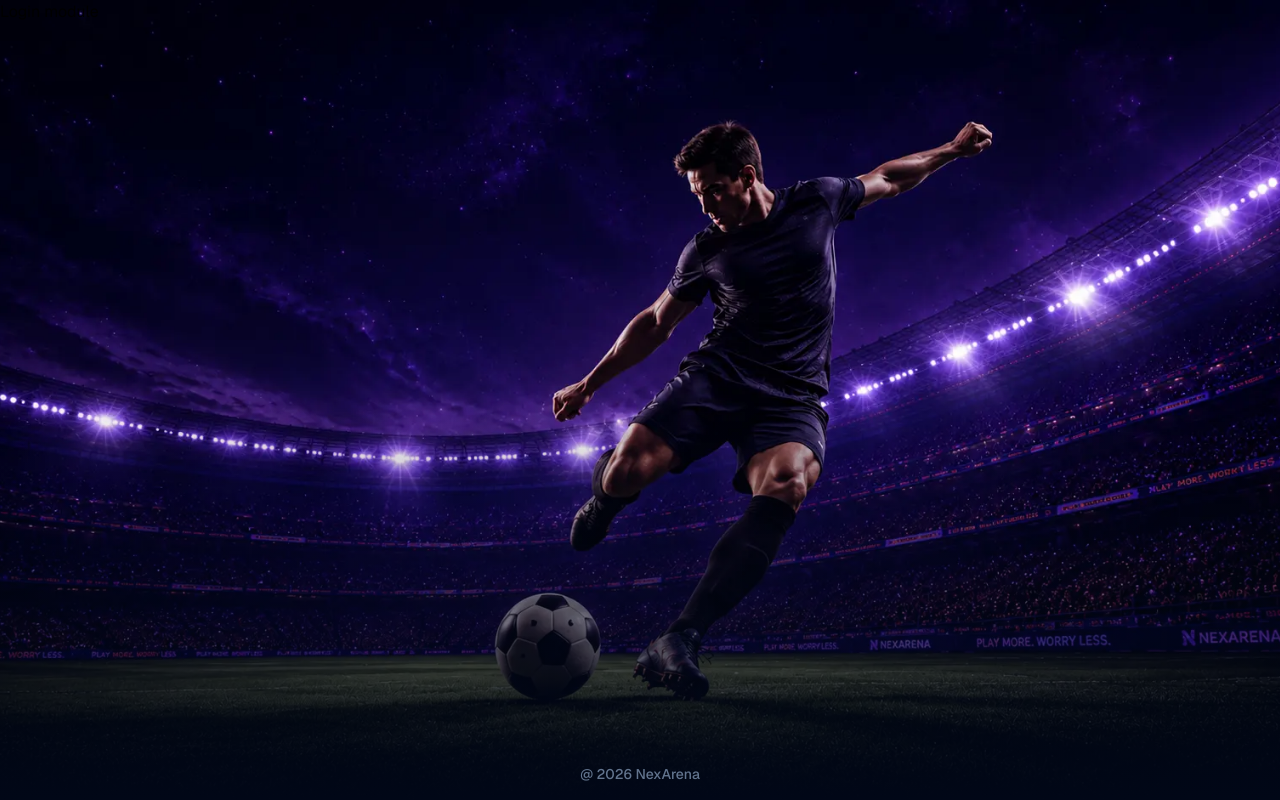
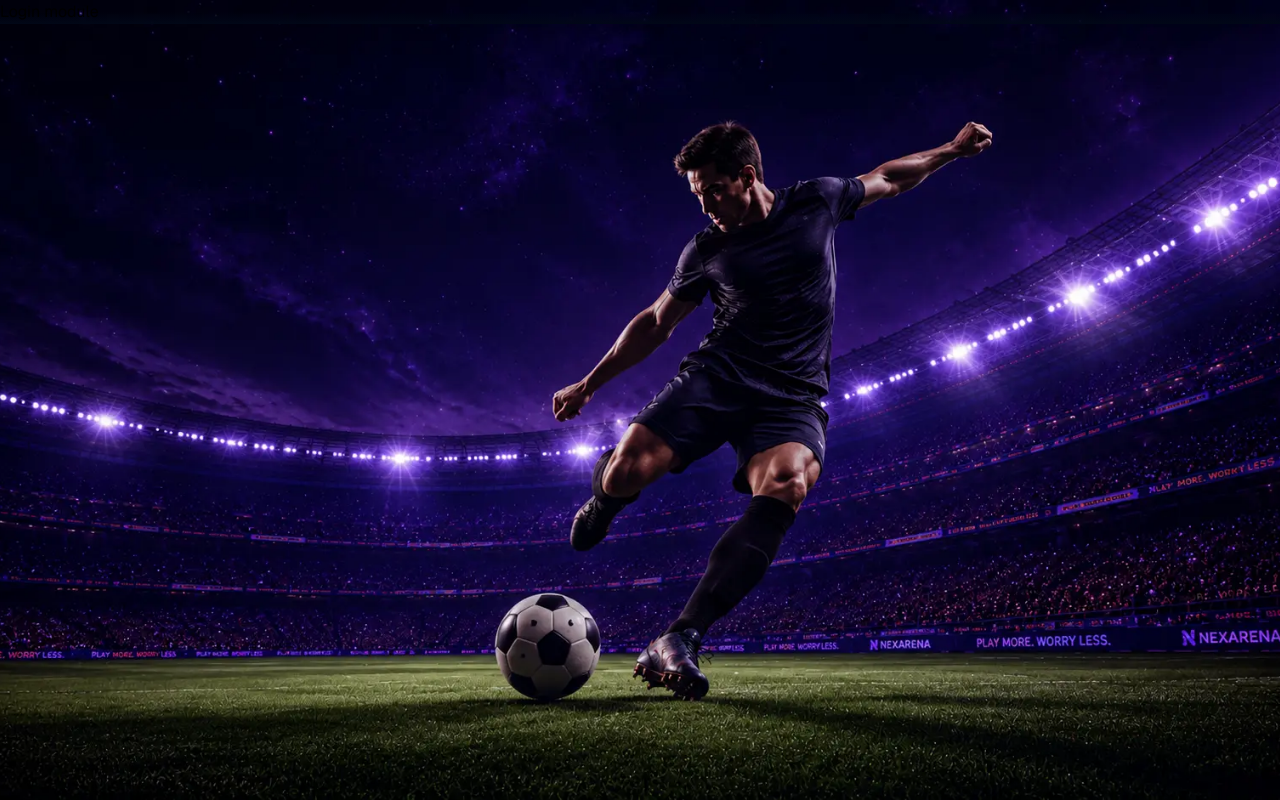
Before and after one commit to quantumrahman/nexarena-frontend, a Next.js app: page /auth/login in a window 1280 px wide. Built offline with nearby package versions, Linux system fonts and the light colour scheme.

Commit message:
refactor: remove copyright text and change layout

```diff
--- a/src/app/(auth)/layout.js
+++ b/src/app/(auth)/layout.js
@@ -7,12 +7,9 @@ export const metadata = {
 
 export default function AuthLayout({ children }) {
     return (
-        <main className="relative min-h-screen w-full flex-1 bg-[url('/img/auth.webp')] bg-cover bg-center bg-no-repeat">
-            <div className="absolute inset-0 z-20 bg-linear-to-b from-transparent via-transparent to-[#010717]">
+        <main className="min-h-screen w-full bg-[url('/img/auth.webp')] bg-cover bg-center bg-no-repeat">
+            <div className="relative inset-0 z-20 h-full bg-linear-to-b from-transparent via-transparent to-[#010717]">
                 {children}
-                <p className="fixed bottom-4 left-1/2 z-30 -translate-x-1/2 transform text-sm font-medium text-slate-500">
-                    @ {new Date().getFullYear()} NexArena
-                </p>
             </div>
         </main>
     );
```
